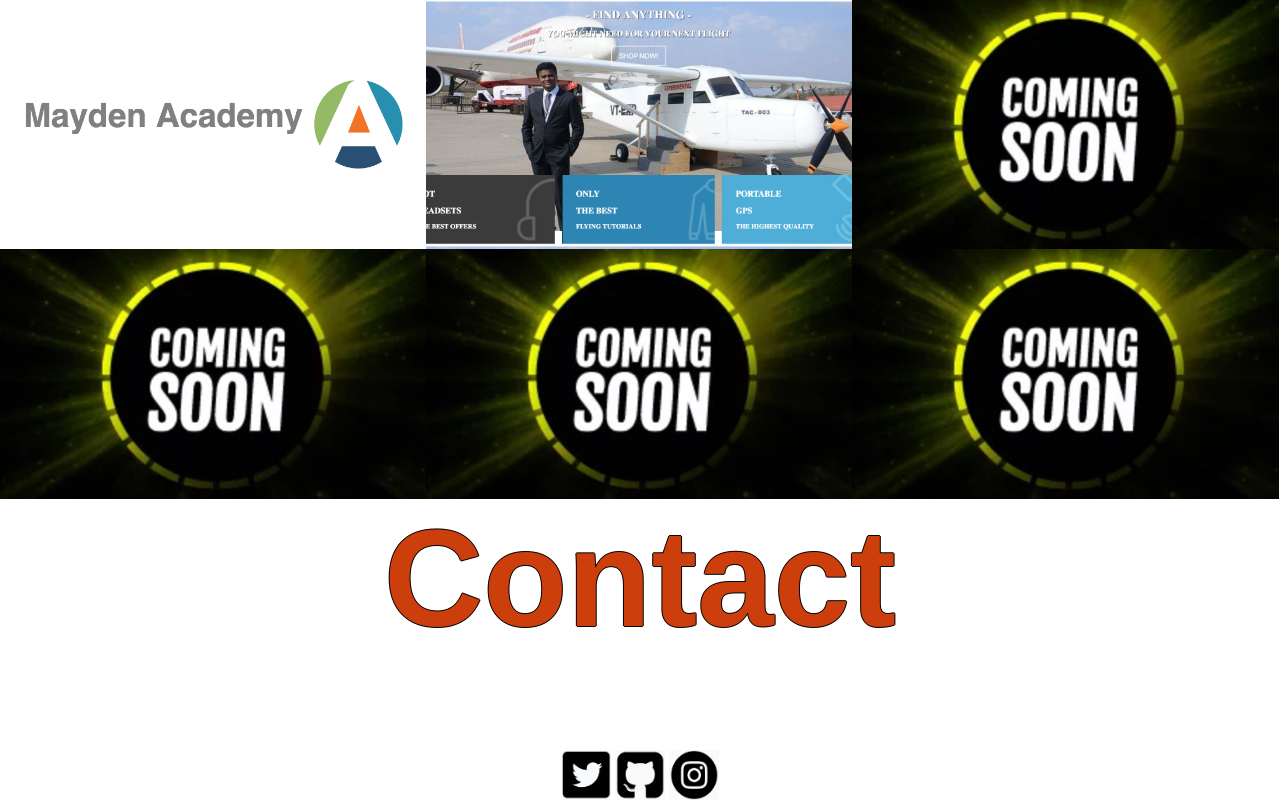
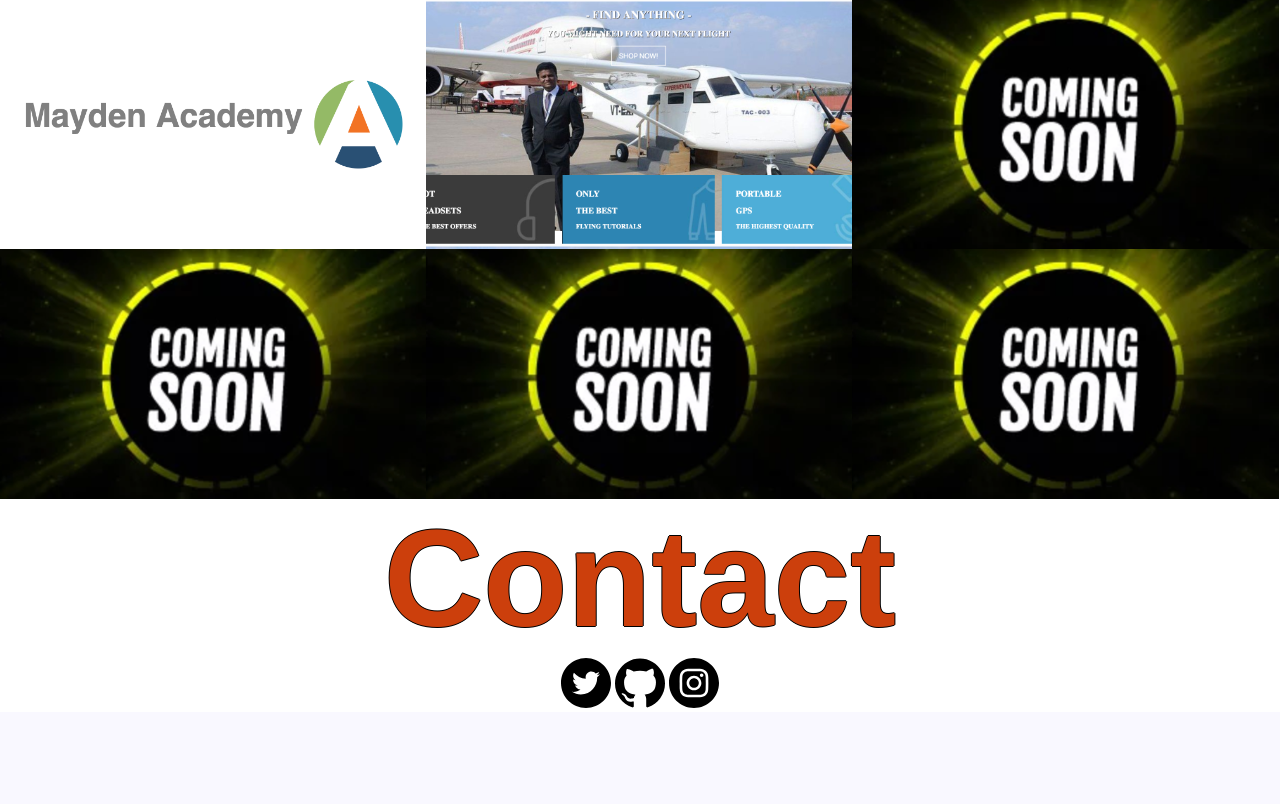
Before and after one commit to Knux2/portfolio, a PHP site: page / in a window 1280 px wide. Shown: the part 1312-2116 px from the top of the page. After the commit the page ends 2020 px from the top, so only its background shows below. Run offline with PHP 8.4, Linux system fonts and the light colour scheme.

Commit message:
Changed Icons and saved them

```diff
--- a/css/style.css
+++ b/css/style.css
@@ -130,7 +130,6 @@ nav {
 }
 
 .contactInfo {
-    margin: 0 auto;
     font-size: 4.3rem;
     color: #CC3F0C;
     text-align: center;
@@ -138,8 +137,13 @@ nav {
     text-shadow: -1px 0 #000000, 0 1px #000000, 1px 0 #000000, 0 -1px #000000;
 }
 
+.contactTitle {
+    margin: 0 auto;
+}
+
 .contactSymbols {
     text-align: center;
+    background-color:;
 }
 
 .icon {
--- a/index.html
+++ b/index.html
@@ -64,9 +64,9 @@
         <h1 class="contactTitle">Contact</h1>
     </div>
     <div class="contactSymbols">
-        <a href="https://twitter.com/Knux2"><img src="img/Twitter.png" class="icon"/></a>
-        <a href="https://github.com/Knux2"><img src="img/Github.png" class="icon"/></a>
-        <a href="https://instagram.com/Knux_2"><img src="img/Instagram.png" class="icon"/></a>
+        <a href="https://twitter.com/Knux2"><img src="img/Twitter.svg" class="icon"/></a>
+        <a href="https://github.com/Knux2"><img src="img/Github.svg" class="icon"/></a>
+        <a href="https://instagram.com/Knux_2"><img src="img/Instagram.svg" class="icon"/></a>
     </div>
 </body>
 </html>
```
Also changed, not shown: img/Github.svg (added), img/Instagram.svg (added), img/Twitter.svg (added).
